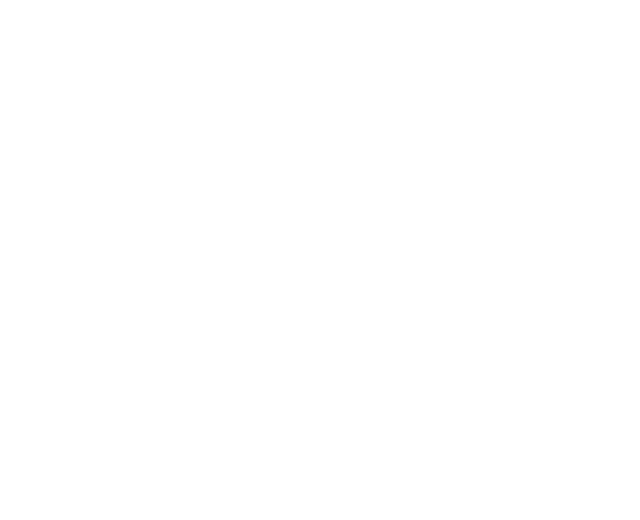
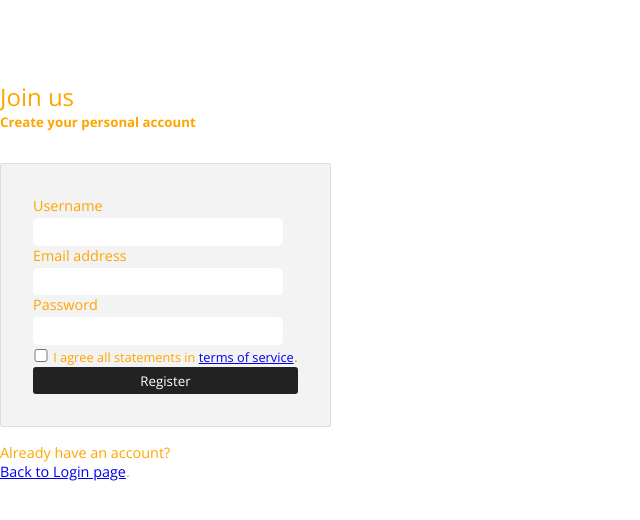
Before and after one commit to sary1/booking-clone, a React (Create React App) app in the folder client/: page /register in a window 1280 px wide. Before the commit this address had no page. Shown: the top 520 px of the page, without its empty margins (0-640 px from the left). Built offline with nearby package versions, Linux system fonts and the light colour scheme.

Commit message:
Create super quick registration and login pages

```diff
--- /dev/null
+++ b/client/src/App.css
@@ -0,0 +1,132 @@
+/***    General     ***/
+.m-5-auto {
+  margin: 5rem auto;
+}
+
+.primary-button {
+  margin-top: 5rem;
+  margin-right: 1rem;
+  padding: 0.6rem;
+  width: 10rem;
+  background: #222;
+  border: none;
+  color: #fff;
+  font-size: 1.2rem;
+  transition: all 0.5s;
+  cursor: pointer;
+  text-transform: capitalize;
+}
+
+/***    Landing Page     ***/
+.main-title,
+.main-para {
+  color: #f1f1f1;
+}
+
+.main-title {
+  padding-top: 10rem;
+  font-size: 5rem;
+  font-family: "Fascinate", cursive;
+  text-transform: uppercase;
+}
+
+.main-para {
+  font-size: 2.5rem;
+  text-transform: capitalize;
+}
+
+#reg_btn span {
+  display: inline-block;
+  position: relative;
+  transition: 0.5s;
+}
+
+#reg_btn span:after {
+  content: "\00bb";
+  position: absolute;
+  opacity: 0;
+  top: 0;
+  right: -20px;
+  transition: 0.5s;
+}
+
+#reg_btn:hover span {
+  padding-right: 25px;
+}
+
+#reg_btn:hover span:after {
+  opacity: 1;
+  right: 0;
+}
+
+/***    Login Page     ***/
+h2 {
+  font-weight: 300;
+}
+
+form {
+  display: inline-block;
+  background: #f3f3f3;
+  border: 1px solid #ddd;
+  border-radius: 2px;
+  padding: 2rem;
+  margin: 2rem 0 1rem 0;
+}
+
+form label {
+  float: left;
+  font-size: 0.9rem;
+  margin: 0;
+  padding: 0;
+}
+
+.right-label {
+  float: right;
+  cursor: pointer;
+}
+
+input {
+  width: 15rem;
+  padding: 0.3rem;
+  border-radius: 5px;
+  outline: none;
+  border: none;
+}
+
+#sub_btn {
+  display: block;
+  width: 100%;
+  padding: 0.3rem;
+  border: none;
+  background: #222;
+  color: #fff;
+  border-radius: 3px;
+}
+
+#sub_btn:hover {
+  background: #333;
+  transition: all 0.5s;
+}
+
+footer p {
+  margin: 0;
+  font-size: 0.9rem;
+}
+
+/***    Register Page     ***/
+#checkbox {
+  width: 1rem;
+}
+
+form span {
+  font-size: 0.8rem;
+}
+
+#reset_pass_lbl {
+  float: left;
+}
+
+/***    Home Page     ***/
+.home-page-title {
+  color: #222;
+}
--- a/client/src/App.js
+++ b/client/src/App.js
@@ -4,6 +4,8 @@
 import List from "./pages/list/List";
 import Login from "./pages/login/Login.jsx";
 import Register from "./pages/Register/Register";
+
+import "./App.css";
 
 function App() {
   return (
@@ -12,8 +14,8 @@
         <Route path="/" element={<Home />} />
         <Route path="/hotels" element={<List />} />
         <Route path="/hotels/:id" element={<Hotel />} />
-        <Route path="/api/auth/login" element={<Login />} />
-        <Route path="/api/auth/register" element={<Register />} />
+        <Route path="/login" element={<Login />} />
+        <Route path="/register" element={<Register />} />
       </Routes>
     </BrowserRouter>
   );
--- a/client/src/components/header/Header.jsx
+++ b/client/src/components/header/Header.jsx
@@ -14,6 +14,7 @@
 import "react-date-range/dist/theme/default.css"; // theme css file
 import { format } from "date-fns";
 import { useNavigate } from "react-router-dom";
+import { Link } from "react-router-dom";
 
 const Header = ({ type }) => {
   const [destination, setDestination] = useState("");
@@ -85,7 +86,9 @@
               Get rewarded for your travels – unlock instant savings of 10% or
               more with a free Lamabooking account
             </p>
-            <button className="headerBtn">Sign in / Register</button>
+            <button className="headerBtn">
+              <Link to="/register">Sign in / Register</Link>
+            </button>
             <div className="headerSearch">
               <div className="headerSearchItem">
                 <FontAwesomeIcon icon={faBed} className="headerIcon" />
--- a/client/src/components/header/header.css
+++ b/client/src/components/header/header.css
@@ -45,6 +45,11 @@
   border: none;
   padding: 10px;
   cursor: pointer;
+}
+
+.headerBtn a {
+  color: white;
+  text-decoration: none;
 }
 
 .headerSearch {
--- a/client/src/components/navbar/Navbar.jsx
+++ b/client/src/components/navbar/Navbar.jsx
@@ -1,4 +1,5 @@
-import "./navbar.css"
+import { Link } from "react-router-dom";
+import "./navbar.css";
 
 const Navbar = () => {
   return (
@@ -6,12 +7,16 @@
       <div className="navContainer">
         <span className="logo">lamabooking</span>
         <div className="navItems">
-          <button className="navButton">Register</button>
-          <button className="navButton">Login</button>
+          <button className="navButton">
+            <Link to="/register">Register</Link>
+          </button>
+          <button className="navButton">
+            <Link to="/register">Login</Link>
+          </button>
         </div>
       </div>
     </div>
-  )
-}
+  );
+};
 
-export default Navbar
+export default Navbar;
--- a/client/src/components/navbar/navbar.css
+++ b/client/src/components/navbar/navbar.css
@@ -1,11 +1,11 @@
-.navbar{
+.navbar {
   height: 50px;
   background-color: #003580;
   display: flex;
   justify-content: center;
 }
 
-.navContainer{
+.navContainer {
   width: 100%;
   max-width: 1024px;
   color: white;
@@ -14,14 +14,18 @@
   justify-content: space-between;
 }
 
-.logo{
+.logo {
   font-weight: 500;
 }
 
-.navButton{
+.navButton {
   margin-left: 20px;
   border: none;
   padding: 5px 10px;
   cursor: pointer;
   color: #003580;
 }
+
+.navButton a {
+  text-decoration: none;
+}
--- a/client/src/pages/Register/Register.jsx
+++ b/client/src/pages/Register/Register.jsx
@@ -1,8 +1,58 @@
 import React from "react";
+import { Link } from "react-router-dom";
 import "./register.css";
 
 const Register = () => {
-  return <div className="register">Register</div>;
+  return (
+    <div className="register">
+      <div className="text-center m-5-auto">
+        <h2>Join us</h2>
+        <h5>Create your personal account</h5>
+        <form action="/home">
+          <p>
+            <label>Username</label>
+            <br />
+            <input type="text" name="first_name" required />
+          </p>
+          <p>
+            <label>Email address</label>
+            <br />
+            <input type="email" name="email" required />
+          </p>
+          <p>
+            <label>Password</label>
+            <br />
+            <input type="password" name="password" requiredc />
+          </p>
+          <p>
+            <input type="checkbox" name="checkbox" id="checkbox" required />{" "}
+            <span>
+              I agree all statements in{" "}
+              <a
+                href="https://google.com"
+                target="_blank"
+                rel="noopener noreferrer"
+              >
+                terms of service
+              </a>
+            </span>
+            .
+          </p>
+          <p>
+            <button id="sub_btn" type="submit">
+              Register
+            </button>
+          </p>
+        </form>
+        <footer>
+          <p>Already have an account?</p>
+          <p>
+            <Link to="/login">Back to Login page</Link>.
+          </p>
+        </footer>
+      </div>
+    </div>
+  );
 };
 
 export default Register;
--- a/client/src/pages/login/Login.jsx
+++ b/client/src/pages/login/Login.jsx
@@ -1,8 +1,43 @@
 import React from "react";
+import { Link } from "react-router-dom";
 import "./login.css";
 
 const Login = () => {
-  return <div className="login">Login</div>;
+  return (
+    <div className="login">
+      <div className="text-center m-5-auto">
+        <h2>Sign in to us</h2>
+        <form action="/home">
+          <p>
+            <label>Username or email address</label>
+            <br />
+            <input type="text" name="first_name" required />
+          </p>
+          <p>
+            <label>Password</label>
+            <Link to="/forget-password">
+              <label className="right-label">Forget password?</label>
+            </Link>
+            <br />
+            <input type="password" name="password" required />
+          </p>
+          <p>
+            <button id="sub_btn" type="submit">
+              Login
+            </button>
+          </p>
+        </form>
+        <footer>
+          <p>
+            First time? <Link to="/register">Create an account</Link>.
+          </p>
+          <p>
+            <Link to="/">Back to Homepage</Link>.
+          </p>
+        </footer>
+      </div>
+    </div>
+  );
 };
 
 export default Login;
```
